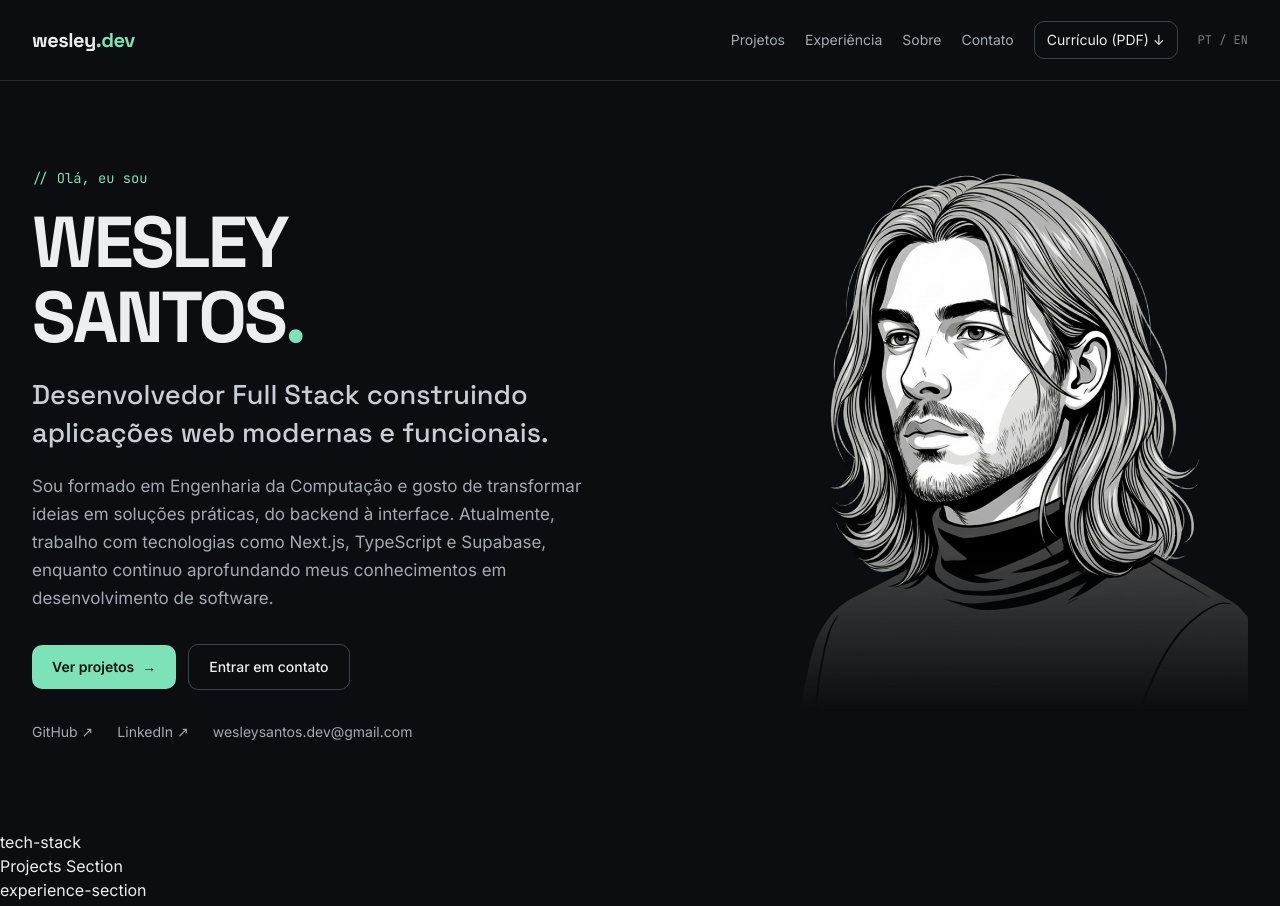
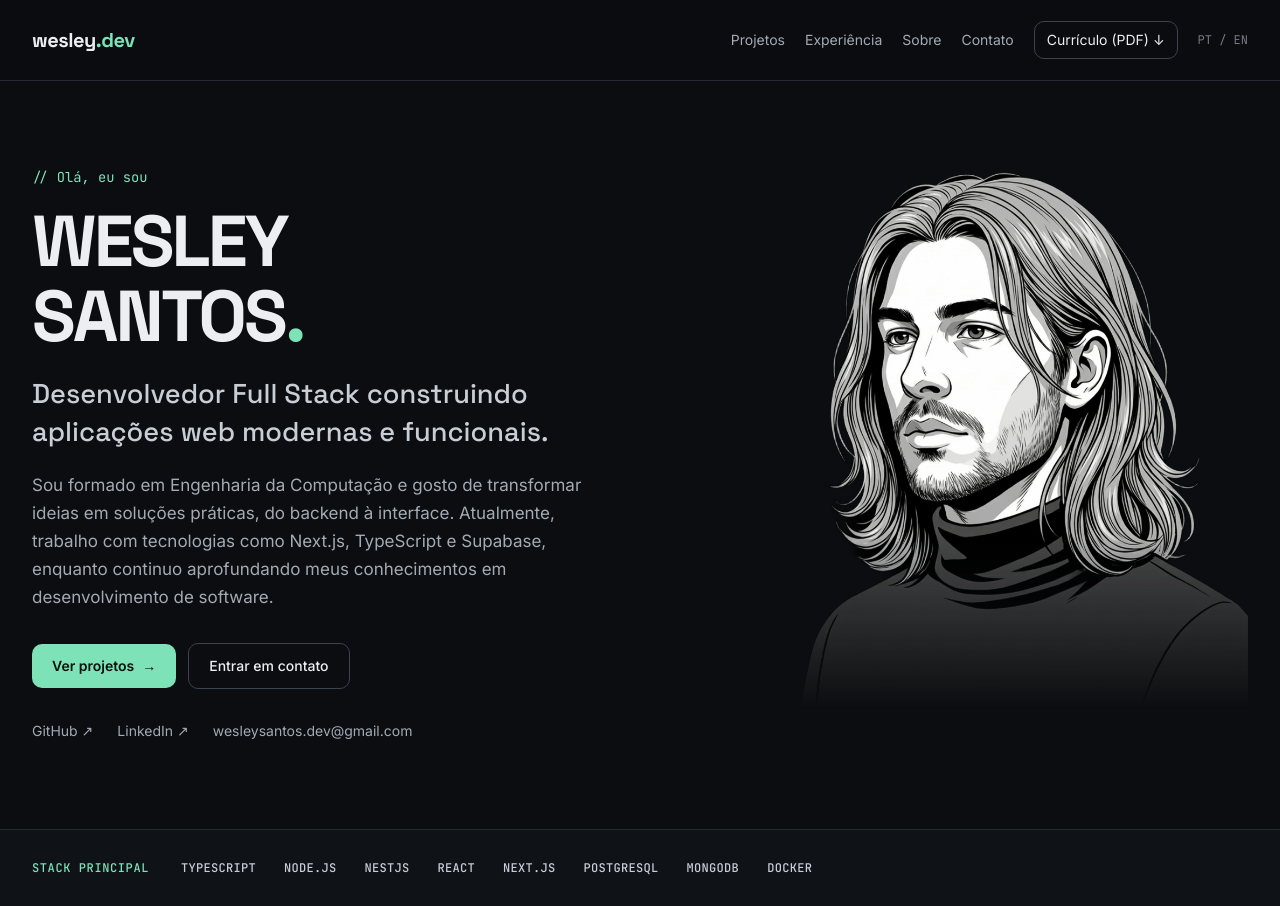
Before and after one commit to TitanCodeXD/Portfolio-Dev, a Next.js app: page / in a window 1280 px wide. Shown: the top 906 px of the page. Built offline with nearby package versions, Linux system fonts and the light colour scheme.

Commit message:
style: tech-stack section

```diff
--- a/src/app/globals.css
+++ b/src/app/globals.css
@@ -72,6 +72,7 @@ body {
     background: var(--background);
     color: var(--foreground);
     font-family: var(--font-inter), sans-serif;
+    min-height: 200vh;
 }
 
 h1,
--- a/src/app/page.tsx
+++ b/src/app/page.tsx
@@ -13,7 +13,7 @@ export default function Home() {
     return (
         <>
             <Header />
-            <main>
+            <main className="pt-20">
                 <Hero />
                 <TechStack />
                 <ProjectsSection />
--- a/src/components/layout/header.tsx
+++ b/src/components/layout/header.tsx
@@ -7,7 +7,7 @@ const navigation = [
 
 export function Header() {
     return (
-        <header className="w-full border-b border-border">
+        <header className="fixed inset-x-0 top-0 z-50 w-full border-b border-border bg-background/80 backdrop-blur-md">
             <nav
                 className="container-site flex min-h-20 items-center justify-between gap-6"
                 aria-label="Navegação principal"
--- a/src/components/sections/tech-stack.tsx
+++ b/src/components/sections/tech-stack.tsx
@@ -1,5 +1,38 @@
-import React from 'react';
+const technologies = [
+    'TYPESCRIPT',
+    'NODE.JS',
+    'NESTJS',
+    'REACT',
+    'NEXT.JS',
+    'POSTGRESQL',
+    'MONGODB',
+    'DOCKER',
+];
 
 export const TechStack = () => {
-    return <div>tech-stack</div>;
+    return (
+        <section
+            aria-label="Principais tecnologias"
+            className="border-y border-border bg-[#0F1217]"
+        >
+            <div className="container-site flex min-h-[76px] items-center gap-8 max-md:gap-5">
+                <span className="shrink-0 font-mono text-xs font-medium tracking-wider text-accent">
+                    STACK PRINCIPAL
+                </span>
+
+                <div className="min-w-0 flex-1 overflow-x-auto [scrollbar-width:none] [&::-webkit-scrollbar]:hidden">
+                    <ul className="flex w-max items-center gap-7 py-5 max-md:gap-5">
+                        {technologies.map((technology) => (
+                            <li
+                                key={technology}
+                                className="shrink-0 font-mono text-xs font-medium tracking-wide text-text-secondary transition-colors hover:text-accent"
+                            >
+                                {technology}
+                            </li>
+                        ))}
+                    </ul>
+                </div>
+            </div>
+        </section>
+    );
 };
```
